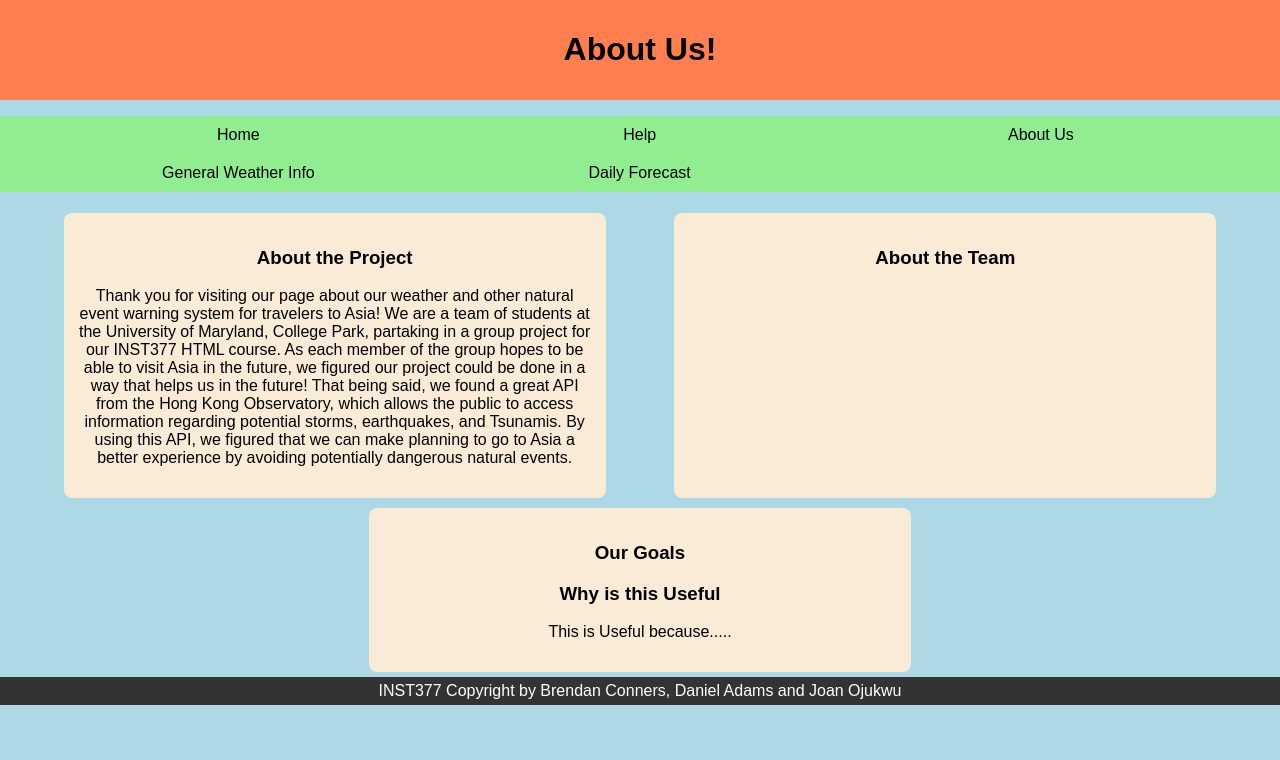
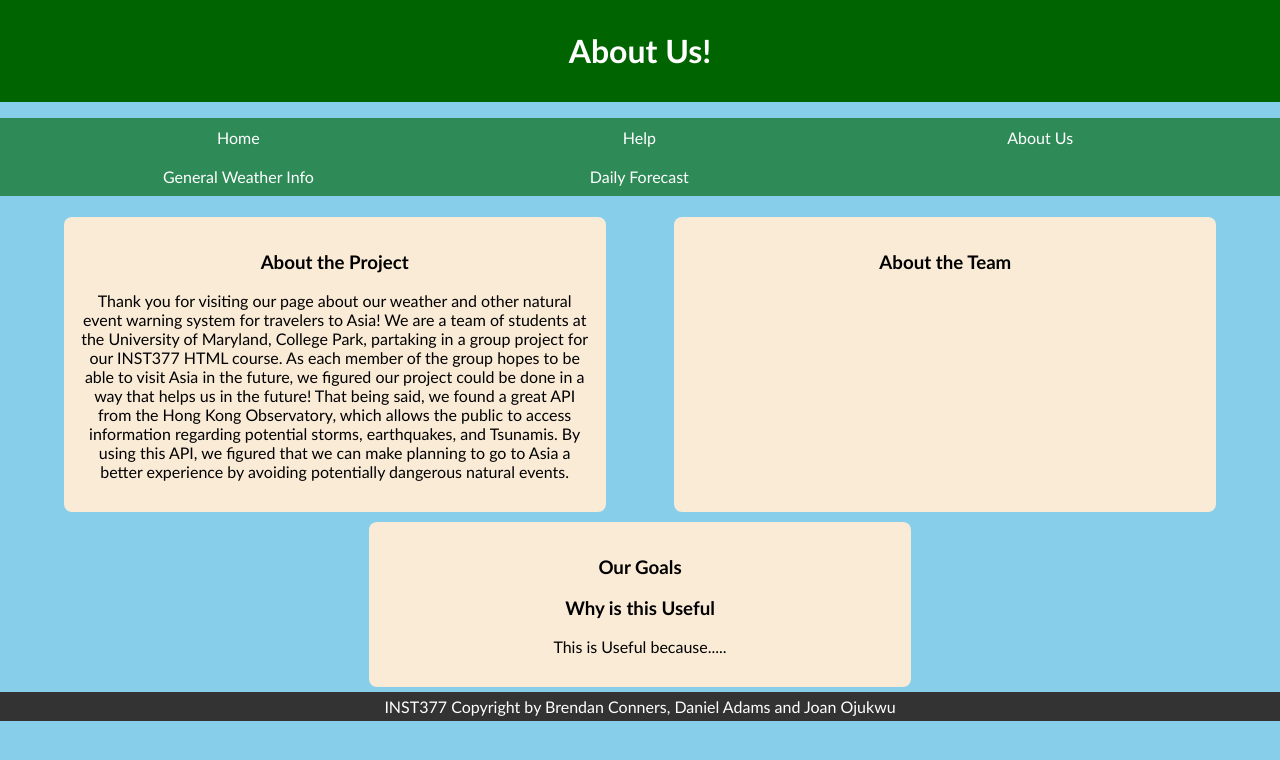
Before and after one commit to INST377-UMD/inst377-group-project-brendanconners, a plain HTML site: page aboutpage.html in a window 1280 px wide. Drawn offline with Linux system fonts and the light colour scheme; no server answers.

Commit message:
changed font and color

```diff
--- a/aboutpage.html
+++ b/aboutpage.html
@@ -1,24 +1,27 @@
 <html>
     <style>
         body {
-            background-color: lightblue;
+            background-color: skyblue;
             margin: 0;
             padding: 0;
-            font-family: Arial, sans-serif;
+            font-family: "Gill Sans", sans-serif;
             }
 
         .content {
             padding: 0px;
             text-align: center;
-            }
+        }
+
         header{
             text-align: center;
-            background-color:coral;
+            color: white;
+            background-color:darkgreen;
             padding: 10px;
             margin: 0;
         }
         #main-nav{
-                background-color:lightgreen;
+                background-color: seagreen;
+                color: white
             }
         #main-nav li{
                 display: inline;
```
